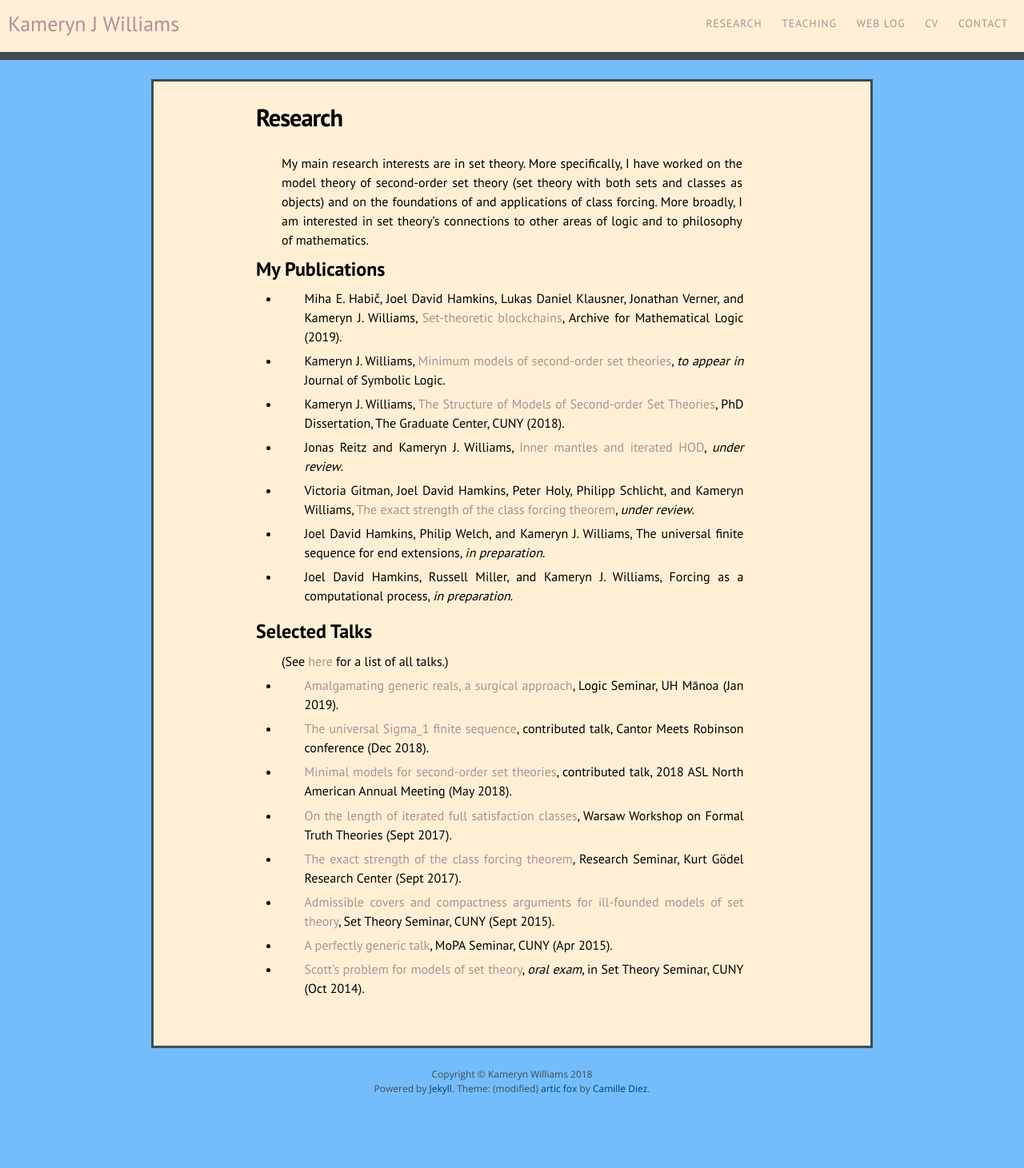
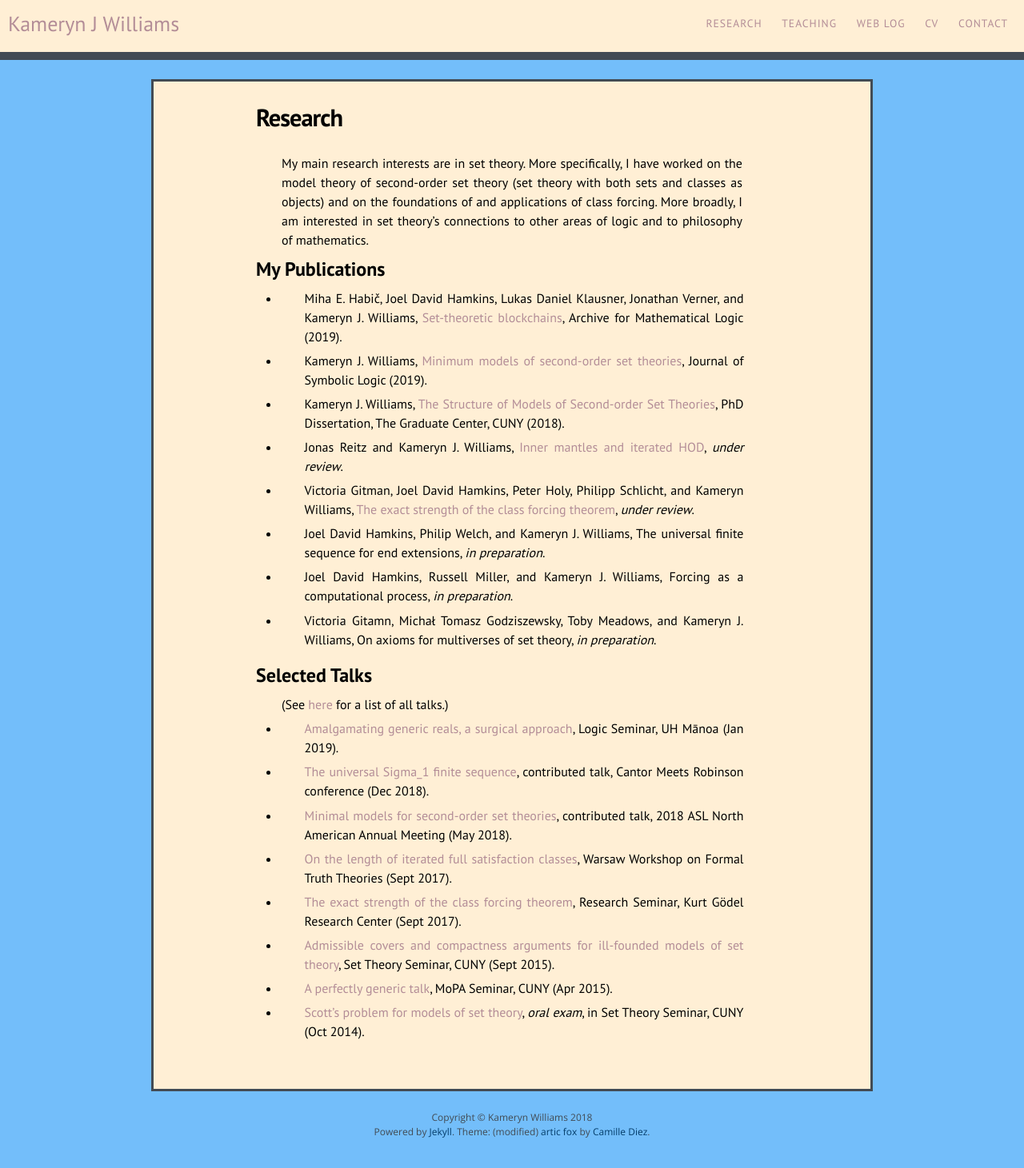
Before and after one commit to kamerynjw/kamerynjw.github.io, a Jekyll site: the page built from research.md, in a window 1280 px wide. Shown: the whole page at 80% size. Built offline with Jekyll 4.4.1, drawn with Linux system fonts in a browser that asks for light colours; nearby versions of some CDN libraries; before the commit the page ends 1407 px from its top, so only the background shows below that.

Commit message:
added info about multiverse paper

```diff
--- a/_data/pubs.yml
+++ b/_data/pubs.yml
@@ -9,7 +9,7 @@
 - href: "least-models"
   authors: "Kameryn J. Williams"
   title: "Minimum models of second-order set theories"
-  othercite: "*to appear in* Journal of Symbolic Logic"
+  othercite: "Journal of Symbolic Logic (2019)"
 
 - href: "diss"
   authors: "Kameryn J. Williams"
@@ -41,6 +41,11 @@
   title: "Forcing as a computational process"
   othercite: "*in preparation*"
 
+- href: ""
+  authors: "Victoria Gitamn, Michał Tomasz Godziszewsky, Toby Meadows, and Kameryn J. Williams"
+  title: "On axioms for multiverses of set theory"
+  othercite: "*in preparation*"
+
 # - href: ""
 #   authors: "Kameryn J. Williams"
 #   title: "Bi-interpretability of second-order set theories"
```
